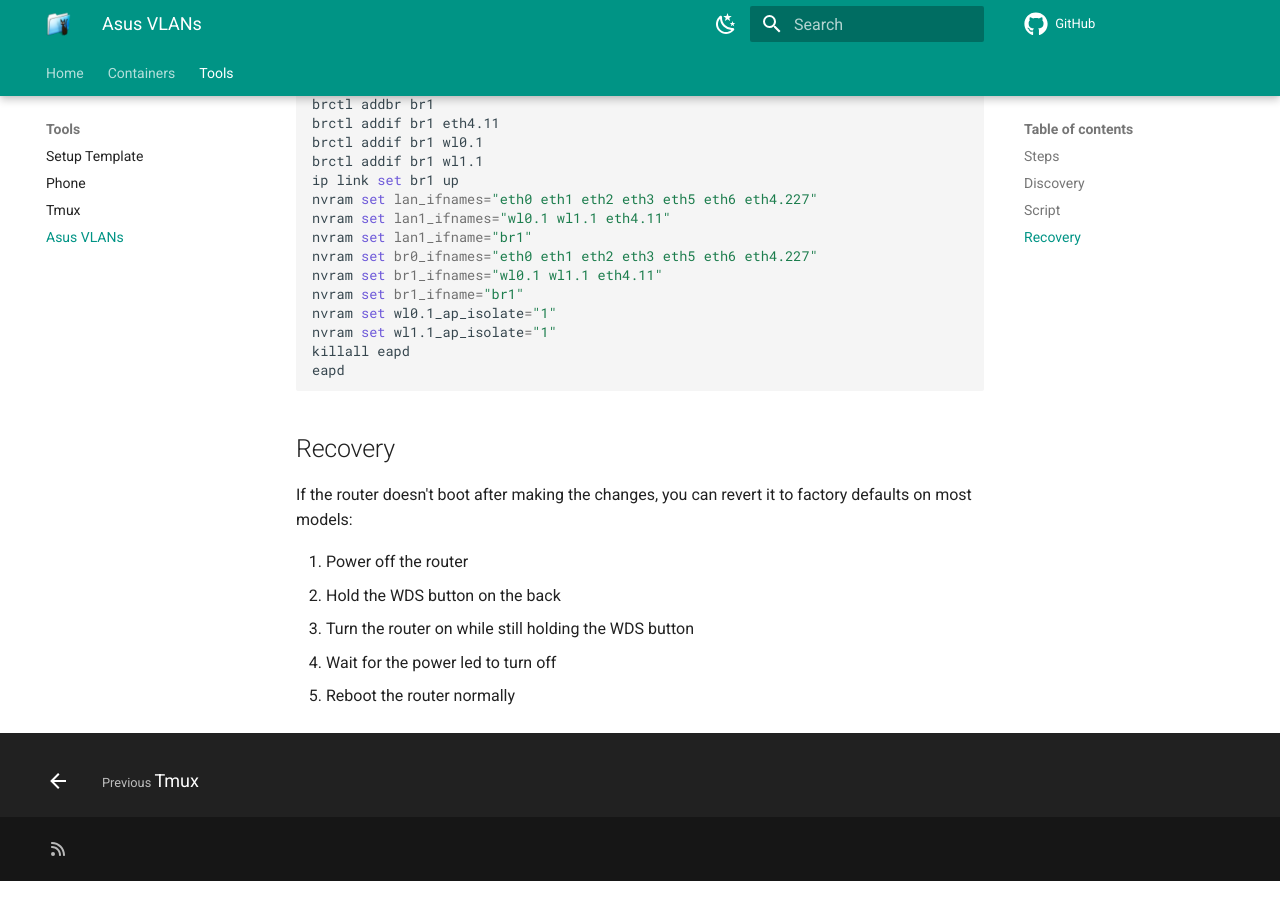
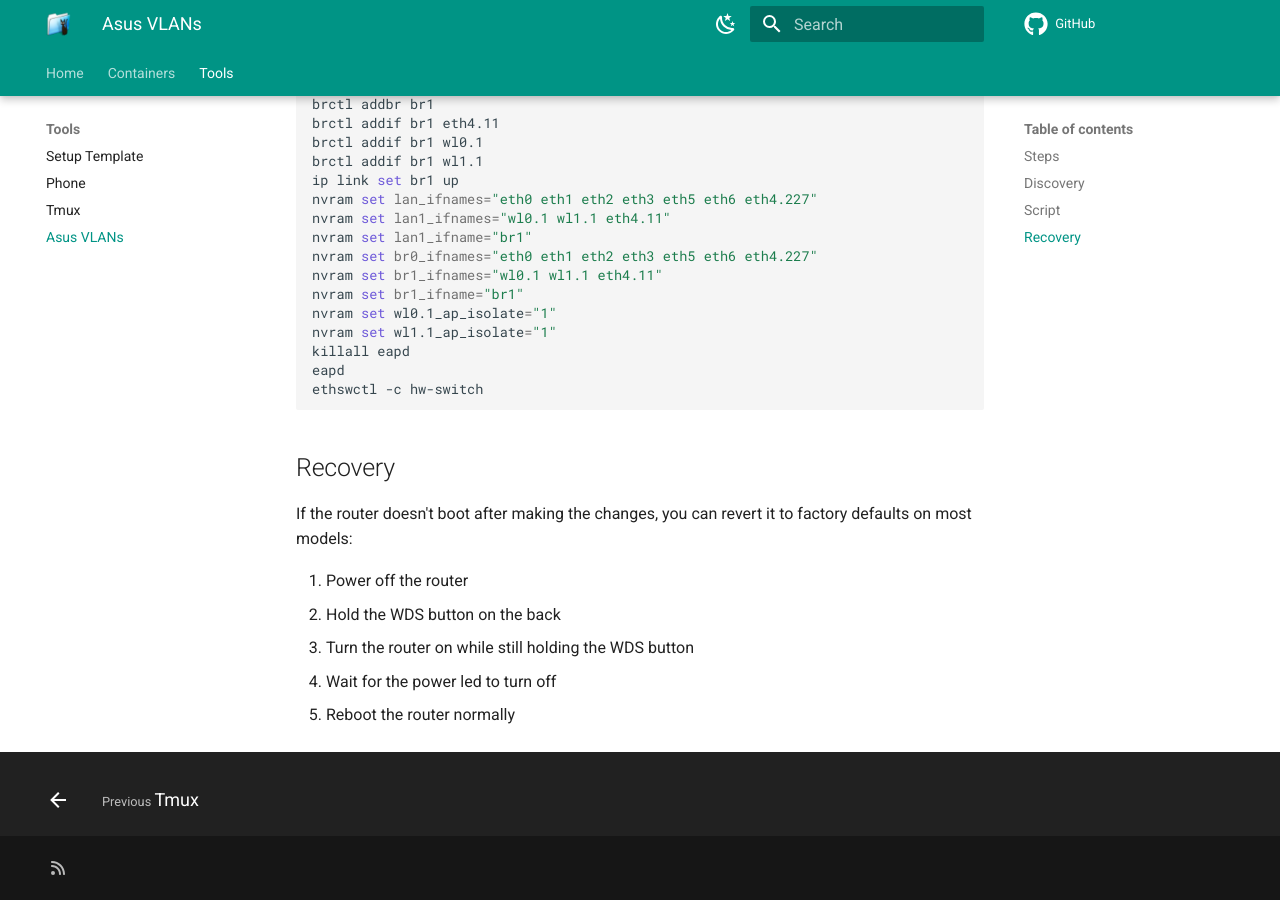
Before and after one commit to quietsy/advanced-configurations, an MkDocs documentation site: the page built from docs/asus-vlans.md, in a window 1280 px wide and 900 px high, scrolled down 1456 px. Built offline with MkDocs 1.6.1 and Material for MkDocs 9.7.7, drawn with Linux system fonts in a browser that asks for light colours; comment, search, counter and statistics services are not loaded.

Commit message:
Fix vlans

````diff
--- a/docs/asus-vlans.md
+++ b/docs/asus-vlans.md
@@ -62,6 +62,7 @@
 nvram set wl1.1_ap_isolate="1"
 killall eapd
 eapd
+ethswctl -c hw-switch
 ```
 
 ## Recovery
````
